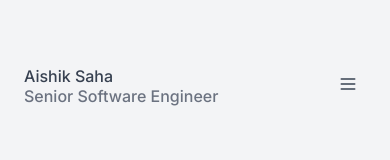
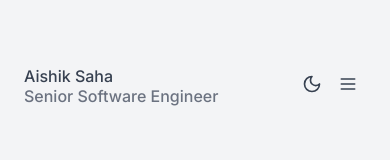
Before and after one commit to thecodeboy/aishik.dev, a Next.js app: page / in a window 390 px wide. Shown: the top 160 px of the page. Built offline with nearby package versions, Linux system fonts and the light colour scheme.

Commit message:
Always show theme toggle

```diff
--- a/src/app/components/NavMenu.tsx
+++ b/src/app/components/NavMenu.tsx
@@ -37,7 +37,8 @@ export default function NavMenu() {
                 <ThemeToggle />
             </div>
             {/* Mobile Navigation - Burger Menu */}
-            <div className="md:hidden">
+            <div className="md:hidden flex items-center justify-between">
+                <ThemeToggle />
                 <button
                     onClick={toggleMenu}
                     className="p-2 rounded-xl hover:bg-gray-200 dark:hover:bg-gray-700 transition-colors"
@@ -45,7 +46,6 @@ export default function NavMenu() {
                 >
                     {isOpen ? <X size={20} /> : <Menu size={20} />}
                 </button>
-
                 {isOpen && (
                     <div className="absolute right-0 mt-2 w-48 bg-white dark:bg-gray-800 rounded-xl shadow-lg py-1 z-10 border border-gray-200 dark:border-gray-700">
                         <Link
@@ -69,9 +69,6 @@ export default function NavMenu() {
                         >
                             RSS
                         </Link>
-                        <div className="block px-4 py-2 text-gray-700 hover:bg-gray-100 dark:text-gray-300 dark:hover:bg-gray-700">
-                            <ThemeToggle />
-                        </div>
                     </div>
                 )}
             </div>
```
